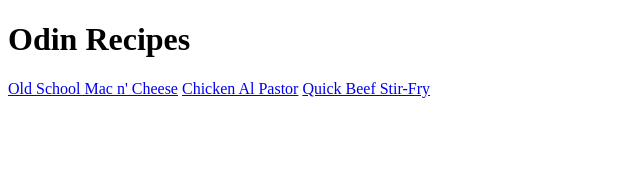
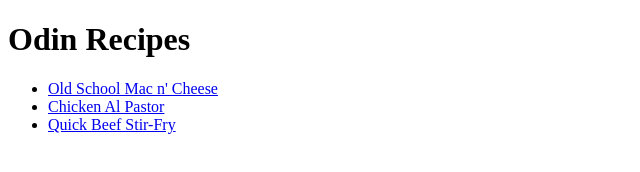
Before and after one commit to tyomaxxi/odin-recipes, a plain HTML site: page index.html in a window 1280 px wide. Shown: the whole page, without its empty margins (0-640 px from the left). Drawn offline with Linux system fonts and the light colour scheme.

Commit message:
Add ordered list
add an ordered list of recipes to index
to improve design

```diff
--- a/index.html
+++ b/index.html
@@ -6,10 +6,10 @@
 </head>
 <body>
     <h1>Odin Recipes</h1>
-
-    <a href="recipes/mac-and-cheese.html">Old School Mac n' Cheese</a>
-    <a href="recipes/chicken-al-pastor.html">Chicken Al Pastor</a>
-    <a href="recipes/beef-stir-fry.html">Quick Beef Stir-Fry</a>
-
+    <ul>
+        <li><a href="recipes/mac-and-cheese.html">Old School Mac n' Cheese</a></li>
+        <li><a href="recipes/chicken-al-pastor.html">Chicken Al Pastor</a></li>
+        <li><a href="recipes/beef-stir-fry.html">Quick Beef Stir-Fry</a></li>
+    </ul>
 </body>
 </html>
```
